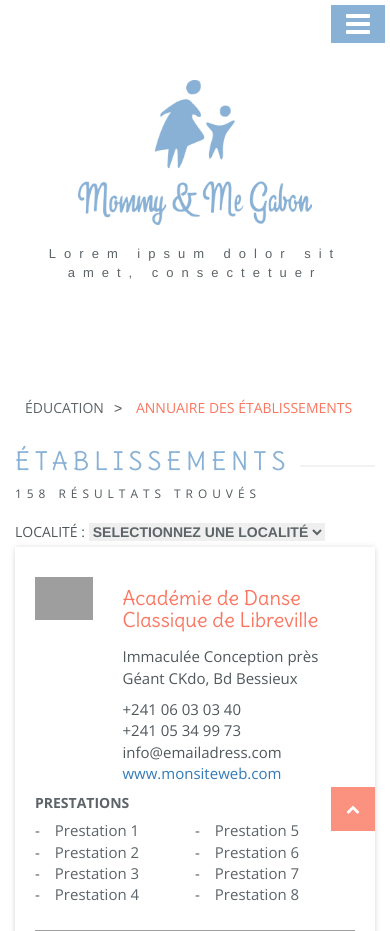
After one commit to zekaze/mamgabon, a PHP site: page /search.php in a window 390 px wide. The commit adds this page. Shown: the top 931 px of the page. Run offline with PHP 8.4, Linux system fonts and the light colour scheme; some libraries are stand-ins or nearby versions; grey boxes are pictures that could not be loaded.

Commit message:
Updates: - Bugfix: nav menu sur mobile

```diff
--- a/404.php
+++ b/404.php
@@ -7,7 +7,7 @@
 
             <div class="row">
                 <div class="col-lg-10 col-sm-8">
-                    <form method="get" action="">
+                    <form method="get" action="search.php">
                         <input type="text" class="search-input" placeholder="Que recherchez-vous sur MamGabon?" name="q"
                                autocomplete="off" required>
                         <button type="submit"><i class="fa fa-search"></i></button>
--- a/assets/navmenu.php
+++ b/assets/navmenu.php
@@ -2,9 +2,9 @@
 <div id="top_header">
     <div class="top_search_bar">
         <div class="container">
-            <form method="get" action="">
+            <form method="get" action="search.php">
                 <input type="text" class="search-input" placeholder="Que recherchez-vous sur MamGabon?" name="q" autocomplete="off" required>
-                <button type="submit"><i class="fa fa-search"></i></button>
+                <button type="button" class="search-toggle"><i class="fa fa-close"></i></button>
             </form>
         </div>
     </div>
--- /dev/null
+++ b/search.php
@@ -0,0 +1,83 @@
+<?php include "assets/header.php"; ?>
+
+    <div class="container">
+        <div class="row">
+            <div class="col-md-9">
+                <ul class="breadcrumbs left">
+                    <li><a href="#">éducation</a></li>
+                    <li><a href="#">ANNUAIRE DES ÉTABLISSEMENTS</a></li>
+                </ul>
+
+                <div class="section-title left" data-animate="fadeInUp">
+                    <h2>établissements</h2>
+                    <small>158 résultats trouvés</small>
+                </div>
+
+                <form action="#" id="filtre-localite" method="get">
+                    <label for="localite">Localité :</label>
+                    <select name="localite" id="localite" class="filtre">
+                        <option>Selectionnez une localité</option>
+                        <option value="libreville">Libreville</option>
+                        <option value="libreville">Port-Gentil</option>
+                    </select>
+                </form>
+
+                <div class="liste-etablissements">
+                    <?php for($i = 0; $i < 10; $i++):?>
+                    <div class="etablissement">
+                        <div class="row">
+                            <div class="col-xs-3">
+                                <div class="img-frame">
+                                    <img src="http://logofaves.com/wp-content/uploads/2012/02/oak_m.jpg?9cf02b" class="img-responsive" alt="logo">
+                                </div>
+                            </div>
+                            <div class="col-xs-9">
+                                <h4>Académie de Danse Classique de Libreville</h4>
+                                <div class="adresse">Immaculée Conception près Géant CKdo, Bd Bessieux</div>
+                                <div class="row details">
+                                    <div class="col-sm-6">
+                                        <div class="telephone">
+                                            +241 06 03 03 40 <br>
+                                            +241 05 34 99 73
+                                        </div>
+                                    </div>
+                                    <div class="col-sm-6">
+                                        <div class="email">
+                                            info@emailadress.com
+                                        </div>
+                                    </div>
+                                </div>
+                                <div class="site-web"><a href="http://www.monsiteweb.com" target="_blank">www.monsiteweb.com</a></div>
+
+                            </div>
+                        </div>
+                        <div class="prestations">
+                            <h5>Prestations</h5>
+                            <ul>
+                                <?php for($j = 1; $j < 9; $j++):;?>
+                                    <li>Prestation <?php echo $j;?></li>
+                                <?php endfor;?>
+                            </ul>
+                        </div>
+                        <div class="photos" data-animate="fadeInUp">
+                            <div class="row popup-gallery">
+                                <div class="col-xs-6">
+                                    <a href="http://thesevenlakesinsider.com/wp-content/uploads/11999032_675300185938715_7798995693630496085_n-777x437.jpg" class="popup-link">
+                                        <img src="http://thesevenlakesinsider.com/wp-content/uploads/11999032_675300185938715_7798995693630496085_n-777x437.jpg" class="img-responsive" alt="image">
+                                    </a>
+                                </div>
+                                <div class="col-xs-6">
+                                    <a href="https://study.com/cimages/hub/How%20to%20Set%20Up%20Your%20Kindergarten%20Classroom%20Quickly.jpg" class="popup-link">
+                                        <img src="https://study.com/cimages/hub/How%20to%20Set%20Up%20Your%20Kindergarten%20Classroom%20Quickly.jpg" class="img-responsive"  alt="image">
+                                    </a>
+                                </div>
+                            </div>
+                        </div>
+                    </div>
+                    <?php endfor;?>
+                </div>
+            </div>
+            <?php include "assets/aside.php"; ?>
+        </div>
+    </div>
+<?php include "assets/footer.php"; ?>
--- a/src/css/_header.scss
+++ b/src/css/_header.scss
@@ -212,8 +212,7 @@ header.fixed{
 .top_search_bar{
   position: absolute;
   padding: 5px 0;
-  background-color: #fff;
-  border-bottom: solid 2px $light_gray;
+  background-color: rgba($blue,0.2);
   left: 50%;
   width: 100%;
   opacity: 0;
@@ -234,15 +233,16 @@ header.fixed{
   input{
     display: inline-block;
     flex-grow: 1;
+    padding: 10px;
     border: none;
+    background: none;
   }
   button{
     width: 50px;
     height: 50px;
-    border-radius: 100%;
     border: none;
-    background-color: #c0c0c0;
-    color: #fff;
+    background: none;
+    color: $gray;
     cursor: pointer;
     @include transition(0.3s);
   }
--- a/src/css/_responsive.scss
+++ b/src/css/_responsive.scss
@@ -45,6 +45,7 @@
 
   .nav-menu{
     position: fixed;
+    overflow-y: scroll;
     z-index: 100;
     height: 100%;
     width: 100%;
--- a/src/css/style.css
+++ b/src/css/style.css
@@ -480,8 +480,7 @@ header.fixed {
 .top_search_bar {
   position: absolute;
   padding: 5px 0;
-  background-color: #fff;
-  border-bottom: solid 2px #f2f2f2;
+  background-color: rgba(137, 177, 213, 0.2);
   left: 50%;
   width: 100%;
   opacity: 0;
@@ -506,14 +505,15 @@ header.fixed {
   .top_search_bar input {
     display: inline-block;
     flex-grow: 1;
-    border: none; }
+    padding: 10px;
+    border: none;
+    background: none; }
   .top_search_bar button {
     width: 50px;
     height: 50px;
-    border-radius: 100%;
     border: none;
-    background-color: #c0c0c0;
-    color: #fff;
+    background: none;
+    color: #5c6468;
     cursor: pointer;
     -webkit-transition: all 0.3s ease-in-out;
     -moz-transition: all 0.3s ease-in-out;
@@ -1090,6 +1090,7 @@ div.zabuto_calendar .badge-event {
 
   .nav-menu {
     position: fixed;
+    overflow-y: scroll;
     z-index: 100;
     height: 100%;
     width: 100%;
```
Also changed, not shown: 1 other file.
